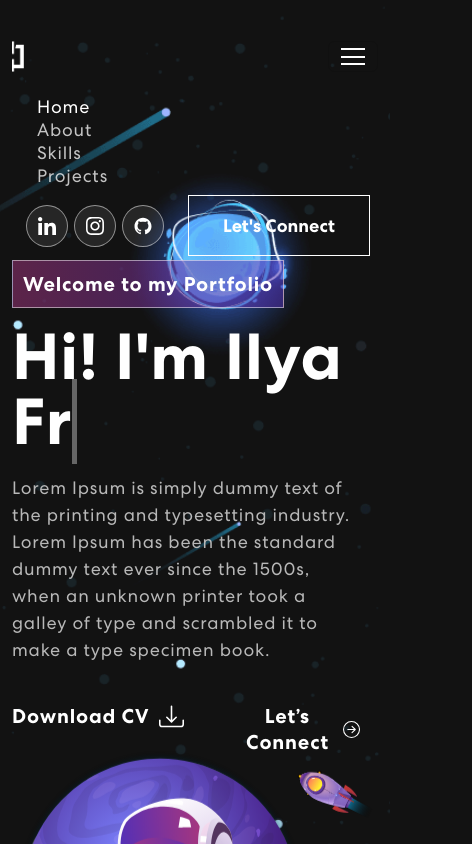
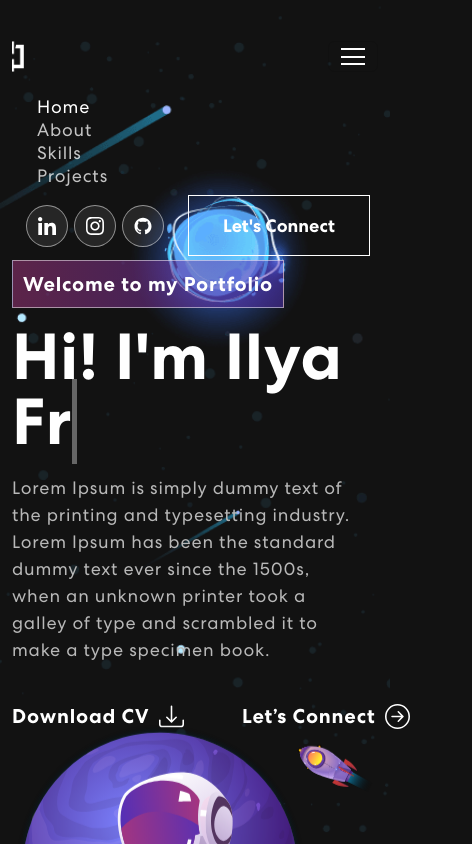
Before and after one commit to horobryh22/my-portfolio, a React (Create React App) app: page / in a window 390 px wide. Both pictures are taken after a click on the button 353 px from the left and 56 px from the top of the page. Shown: the top 844 px of the page, 472 px wide, since content can reach past the window. Built offline with nearby package versions, Linux system fonts and the light colour scheme.

Commit message:
fixed problems

```diff
--- a/src/components/navBar/NavBar.tsx
+++ b/src/components/navBar/NavBar.tsx
@@ -34,10 +34,6 @@
         };
     });
 
-    const handleClick = (): void => {
-        document.location = '#connect';
-    };
-
     return (
         <Navbar expand="md" className={scrolled ? 'scrolled' : ''}>
             <Container>
@@ -54,13 +50,11 @@
                     />
                     <span className="navbar-text">
                         <SocialLinks />
-                        <button
-                            className="nvb-button"
-                            type="button"
-                            onClick={handleClick}
-                        >
-                            <span>Let&apos;s Connect</span>
-                        </button>
+                        <a href="#connect">
+                            <button className="nvb-button" type="button">
+                                <span>Let&apos;s Connect</span>
+                            </button>
+                        </a>
                     </span>
                 </Navbar.Collapse>
             </Container>
--- a/src/components/promo/promoContent/PromoContent.tsx
+++ b/src/components/promo/promoContent/PromoContent.tsx
@@ -10,10 +10,6 @@
 import { ReturnComponentType } from 'types';
 
 export const PromoContent = ({ text }: PromoContentType): ReturnComponentType => {
-    const handleClick = (): void => {
-        document.location = '#connect';
-    };
-
     return (
         <Col xs={12} md={6} xl={7}>
             <PromoText text={text} />
@@ -23,9 +19,11 @@
                         Download CV <Download size={25} />
                     </button>
                 </a>
-                <button type="button" className="button" onClick={handleClick}>
-                    Let’s Connect <ArrowRightCircle size={25} />
-                </button>
+                <a href="#connect">
+                    <button type="button" className="button">
+                        Let’s Connect <ArrowRightCircle size={25} />
+                    </button>
+                </a>
             </div>
         </Col>
     );
--- a/tsconfig.json
+++ b/tsconfig.json
@@ -24,7 +24,4 @@
   "include": [
     "src"
   ],
-  "compilerOptions": {
-    "typeRoots": ["./src/types"]
-  }
 }
```
